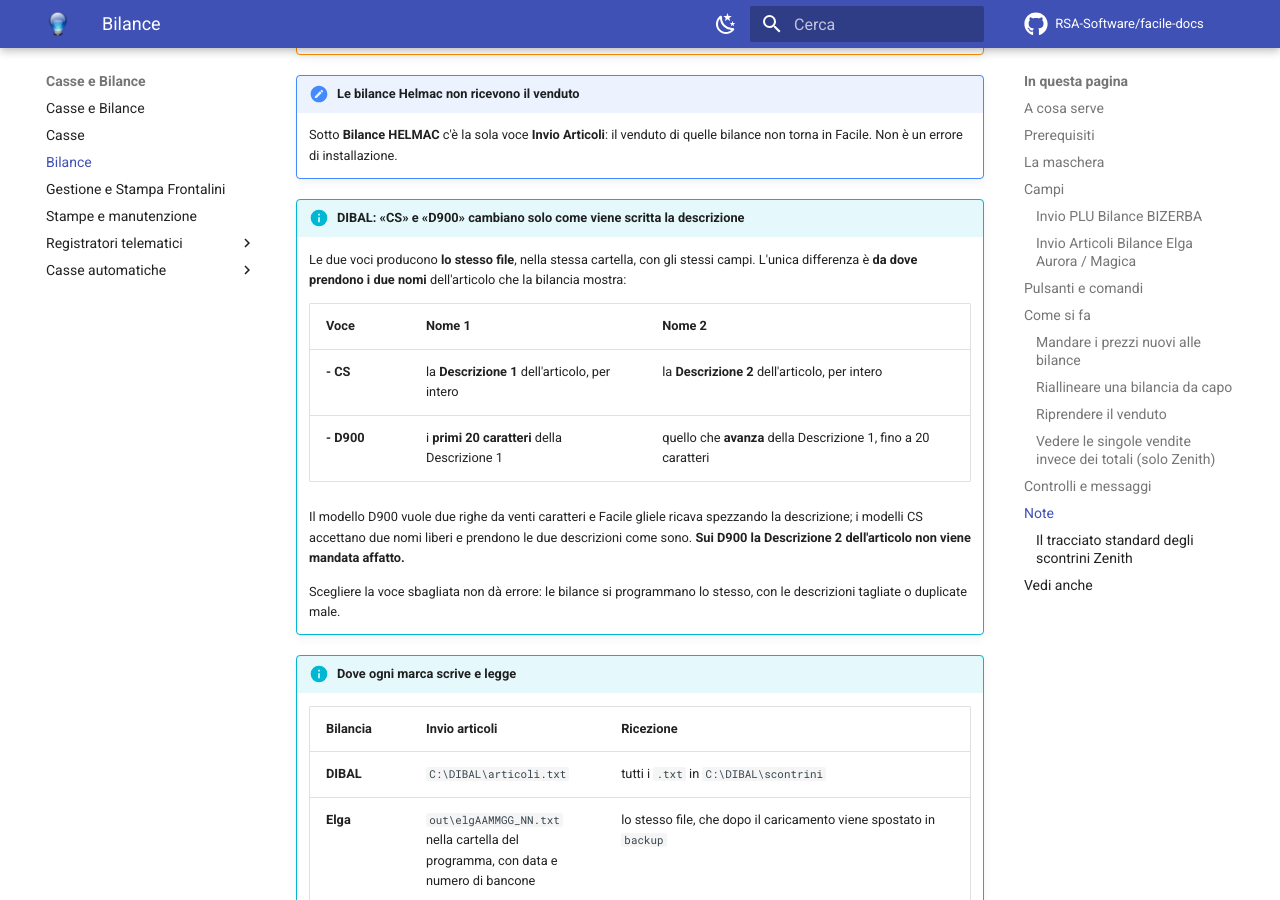
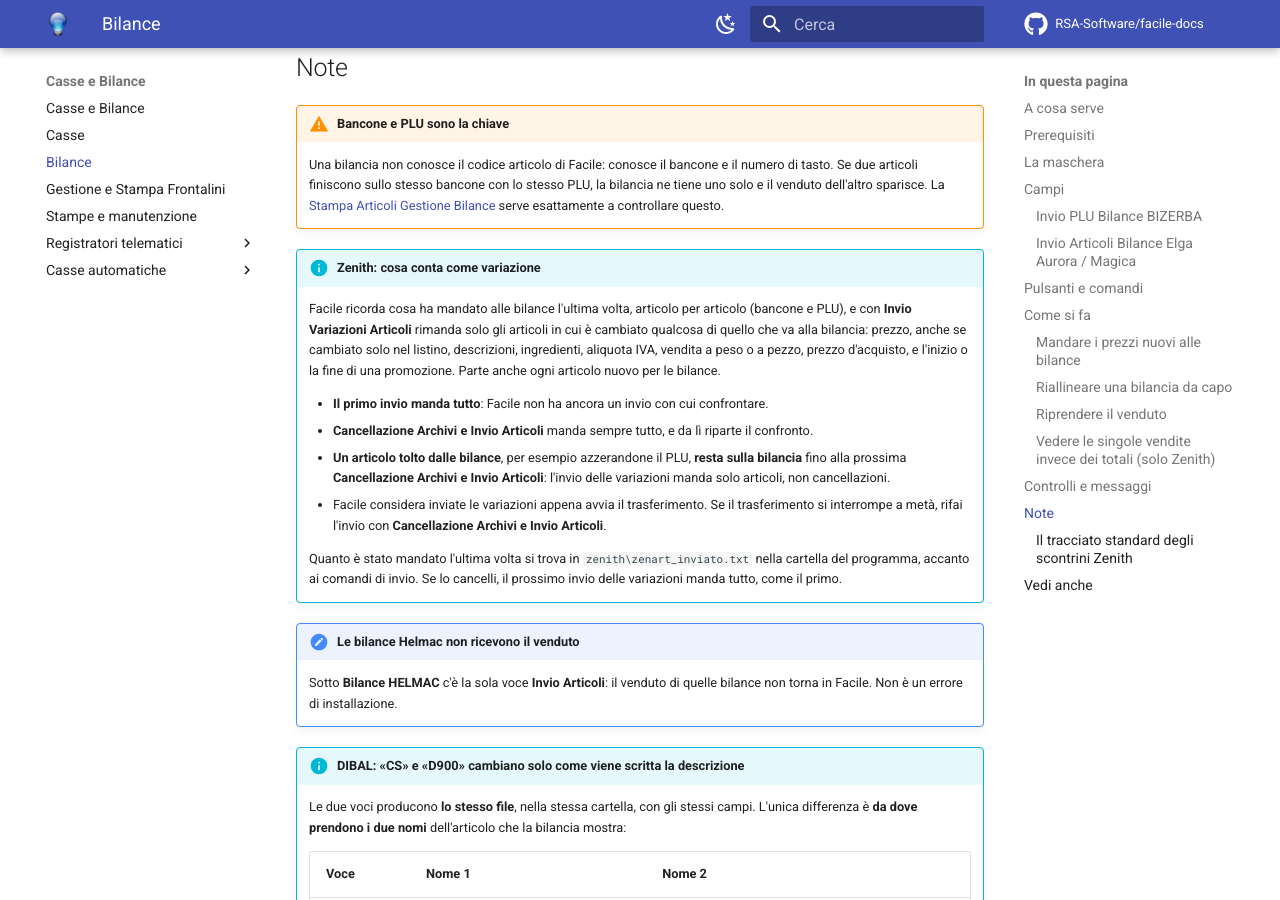
Before and after one commit to RSA-Software/facile-docs, an MkDocs documentation site: the page built from docs/moduli/casse-bilance/bilance.md, in a window 1280 px wide and 900 px high, scrolled down 5813 px. Built offline with MkDocs 1.6.1 and Material for MkDocs 9.7.7, drawn with Linux system fonts in a browser that asks for light colours; comment, search, counter and statistics services are not loaded; some of the changed text lies outside the part shown.

Commit message:
Bilance Zenith: l'invio delle variazioni manda solo gli articoli nuovi o cambiati
Nota su cosa conta come variazione, nuovo messaggio quando non e' cambiato
niente, correzione nelle novita' della B09.00, appendice rigenerata.

Co-Authored-By: Claude Opus 5.5 <noreply@anthropic.com>

```diff
--- a/docs/moduli/casse-bilance/bilance.md
+++ b/docs/moduli/casse-bilance/bilance.md
@@ -117,6 +117,10 @@ ricezione da bilance e ricezione da file — con i campi che restano gli stessi.
 2. Apri la voce di invio delle variazioni della tua marca di bilance.
 3. Conferma alla domanda *Vuoi trasferire gli articoli alle bilance ?*.
 
+Con le Zenith partono solo gli articoli nuovi o cambiati dall'ultimo invio
+(vedi [cosa conta come variazione](#note), nelle note in fondo). Se
+non è cambiato niente, Facile lo dice e non manda nulla.
+
 ### Riallineare una bilancia da capo
 
 Per le Zenith c'è **Cancellazione Archivi e Invio Articoli**, che chiede
@@ -156,6 +160,7 @@ paga, vedi [Vendita al banco](../vendite/vendita-al-banco.md#passare-in-cassa-lo
 | *Vuoi trasferire gli articoli alle bilance ?* | Conferma prima dell'invio. | **Sì** procede. La risposta preimpostata è **No**. |
 | *Vuoi trasferire gli articoli alle bilance DIBAL ?* | Come sopra, per le Dibal. | **Sì** procede. |
 | *Confermi la cancellazione degli archivi bilance e la ritrasmissione completa ?* | Hai avviato l'invio completo alle Zenith. | **Sì** svuota le bilance e rimanda tutto. |
+| *Nessun articolo variato dall'ultimo invio alle bilance.* | Con **Invio Variazioni Articoli** delle Zenith: nessun articolo è cambiato dall'ultimo invio, e non parte niente. | Niente, le bilance sono già allineate. Se pensi di no, usa **Cancellazione Archivi e Invio Articoli**. |
 | *Deposito Attivo non Impostato!* | Manca il deposito nei parametri della ditta. | Impostalo prima di procedere. |
 | *Impossibile aprire il file C:\\DIBAL\\articoli.txt!* | Facile non riesce a scrivere il file per le bilance Dibal. | Controlla che la cartella `C:\\DIBAL` esista e sia scrivibile, e che nessun altro programma tenga aperto il file. |
 | *Impossibile aprire il file!* | Facile non riesce a leggere o scrivere il file di scambio. | Controlla percorsi e permessi, e che nessun altro programma tenga il file aperto. |
@@ -172,6 +177,31 @@ paga, vedi [Vendita al banco](../vendite/vendita-al-banco.md#passare-in-cassa-lo
     stesso PLU, la bilancia ne tiene uno solo e il venduto dell'altro sparisce.
     La [Stampa Articoli Gestione Bilance](stampe-casse-bilance.md) serve
     esattamente a controllare questo.
+
+!!! info "Zenith: cosa conta come variazione"
+
+    Facile ricorda cosa ha mandato alle bilance l'ultima volta, articolo per
+    articolo (bancone e PLU), e con **Invio Variazioni Articoli** rimanda solo
+    gli articoli in cui è cambiato qualcosa di quello che va alla bilancia:
+    prezzo, anche se cambiato solo nel listino, descrizioni, ingredienti,
+    aliquota IVA, vendita a peso o a pezzo, prezzo d'acquisto, e l'inizio o la
+    fine di una promozione. Parte anche ogni articolo nuovo per le bilance.
+
+    - **Il primo invio manda tutto**: Facile non ha ancora un invio con cui
+      confrontare.
+    - **Cancellazione Archivi e Invio Articoli** manda sempre tutto, e da lì
+      riparte il confronto.
+    - **Un articolo tolto dalle bilance**, per esempio azzerandone il PLU,
+      **resta sulla bilancia** fino alla prossima **Cancellazione Archivi e
+      Invio Articoli**: l'invio delle variazioni manda solo articoli, non
+      cancellazioni.
+    - Facile considera inviate le variazioni appena avvia il trasferimento. Se
+      il trasferimento si interrompe a metà, rifai l'invio con
+      **Cancellazione Archivi e Invio Articoli**.
+
+    Quanto è stato mandato l'ultima volta si trova in `zenith\zenart_inviato.txt`
+    nella cartella del programma, accanto ai comandi di invio. Se lo cancelli,
+    il prossimo invio delle variazioni manda tutto, come il primo.
 
 !!! note "Le bilance Helmac non ricevono il venduto"
 
```
Also changed, not shown: docs/appendici/messaggi-errore.md (+2 -1 lines), docs/novita/index.md (+9 -0 lines).
